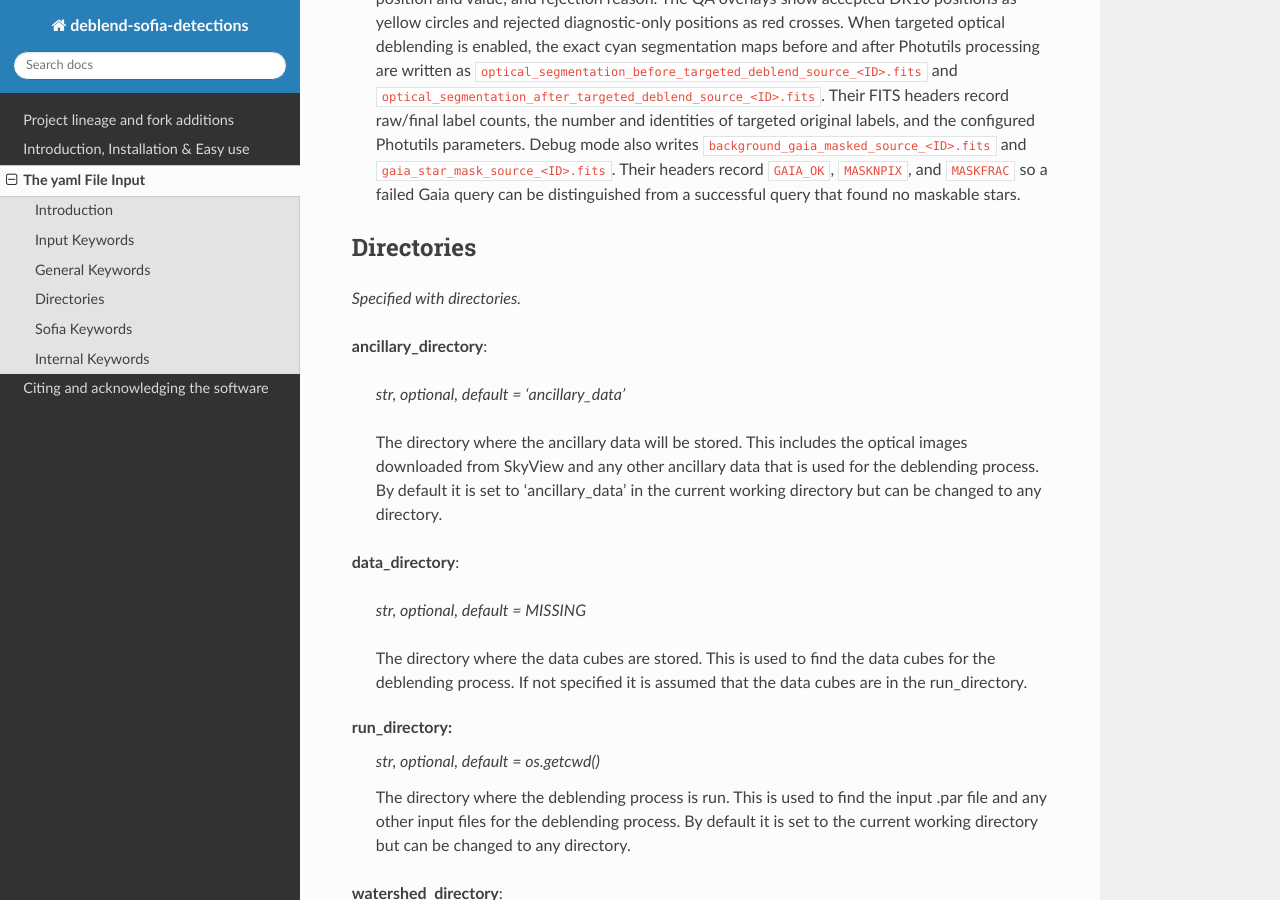
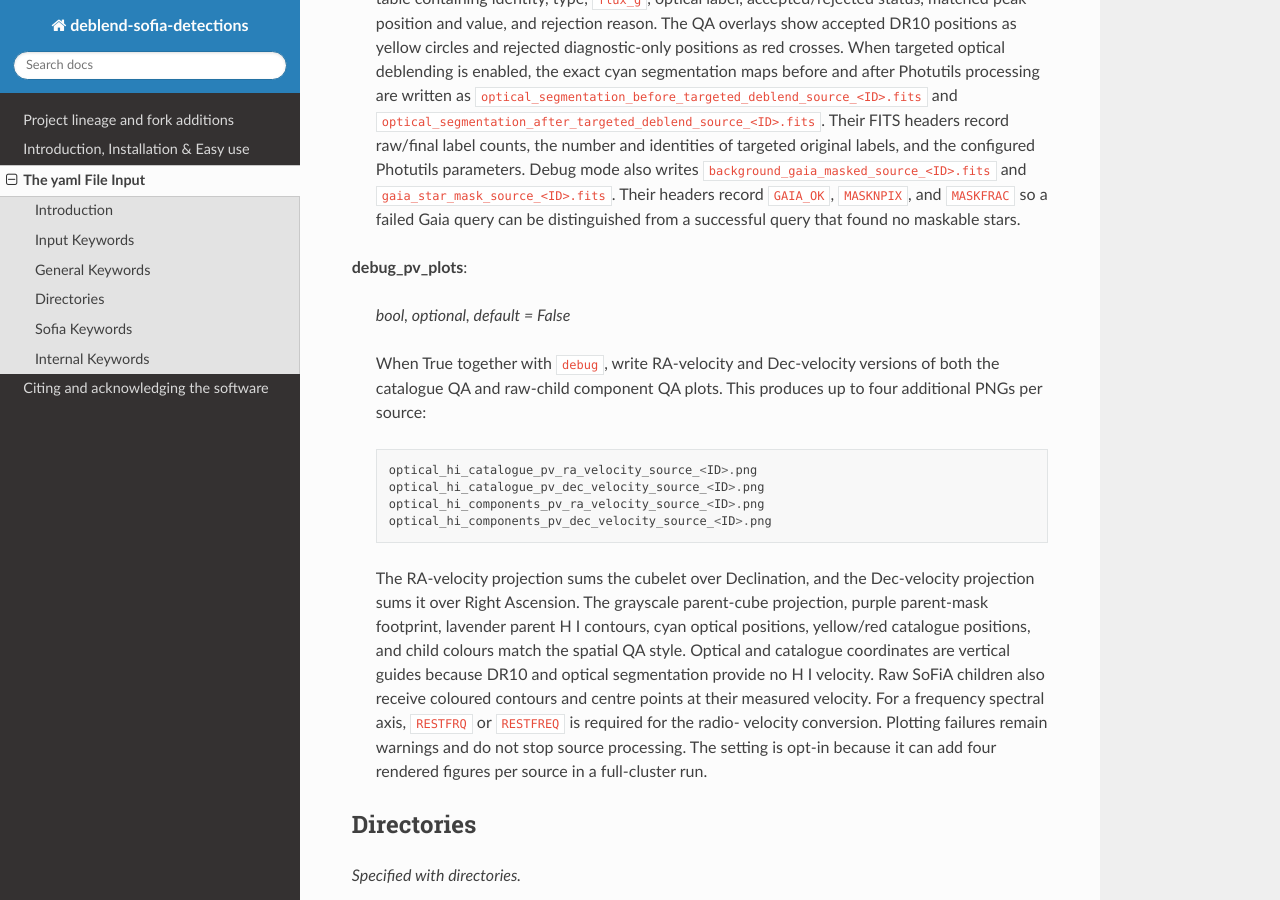
Before and after one commit to PeterKamphuis/deblend_sofia_detections, a Sphinx documentation site: the page built from docs/source/Advanced.rst, in a window 1280 px wide and 900 px high, scrolled down 7184 px. Built offline with Sphinx 7.4.7 and the Read the Docs theme 3.1.0, drawn with Linux system fonts in a browser that asks for light colours; pages that are not in the unit, such as notebooks, are missing from menus; some of the changed text lies outside the part shown.

Commit message:
Document position-velocity QA workflow

```diff
--- a/docs/source/Advanced.rst
+++ b/docs/source/Advanced.rst
@@ -8,8 +8,9 @@ Introduction
 
   We thank Peter Kamphuis for creating and openly sharing the original package on
   which this fork is based. This configuration reference covers the committed
-  ``v1.1.0`` implementation, including automatic DR10 counterparts, targeted
-  optical-region deblending, and Gaia-mask diagnostics. See
+  implementation through ``b215ca0``. Automatic DR10 counterparts, targeted
+  optical-region deblending, and Gaia-mask diagnostics are included in ``v1.1.0``;
+  the position-velocity QA setting is newer than that tag. See
   :doc:`Fork_Differences` for the version-pinned lineage and record the exact
   release or commit used for scientific work.
 
@@ -320,6 +321,31 @@ General Keywords
   ``MASKNPIX``, and ``MASKFRAC`` so a failed Gaia query can be distinguished from
   a successful query that found no maskable stars.
 
+**debug_pv_plots**:
+
+  *bool, optional, default = False*
+
+  When True together with ``debug``, write RA-velocity and Dec-velocity versions
+  of both the catalogue QA and raw-child component QA plots. This produces up to
+  four additional PNGs per source::
+
+    optical_hi_catalogue_pv_ra_velocity_source_<ID>.png
+    optical_hi_catalogue_pv_dec_velocity_source_<ID>.png
+    optical_hi_components_pv_ra_velocity_source_<ID>.png
+    optical_hi_components_pv_dec_velocity_source_<ID>.png
+
+  The RA-velocity projection sums the cubelet over Declination, and the
+  Dec-velocity projection sums it over Right Ascension. The grayscale parent-cube
+  projection, purple parent-mask footprint, lavender parent H I contours, cyan
+  optical positions, yellow/red catalogue positions, and child colours match the
+  spatial QA style. Optical and catalogue coordinates are vertical guides because
+  DR10 and optical segmentation provide no H I velocity. Raw SoFiA children also
+  receive coloured contours and centre points at their measured velocity. For a
+  frequency spectral axis, ``RESTFRQ`` or ``RESTFREQ`` is required for the radio-
+  velocity conversion. Plotting failures remain warnings and do not stop source
+  processing. The setting is opt-in because it can add four rendered figures per
+  source in a full-cluster run.
+
 Directories
 --------------
 
--- a/docs/source/conf.py
+++ b/docs/source/conf.py
@@ -10,8 +10,8 @@ project = 'deblend-sofia-detections'
 copyright = '2025 Peter Kamphuis; 2026 Eric Maina and contributors'
 author = 'Eric Maina; based on the original project by Peter Kamphuis'
 
-release = '1.1.0'
-version = '1.1'
+release = 'post-1.1.0 (b215ca0)'
+version = '1.1.0+'
 
 # -- General configuration
 
```
Also changed, not shown: README.md (+30 -3 lines), docs/source/Citing.rst (+15 -0 lines), docs/source/Fork_Differences.rst (+24 -4 lines), docs/source/index.rst (+5 -4 lines).
